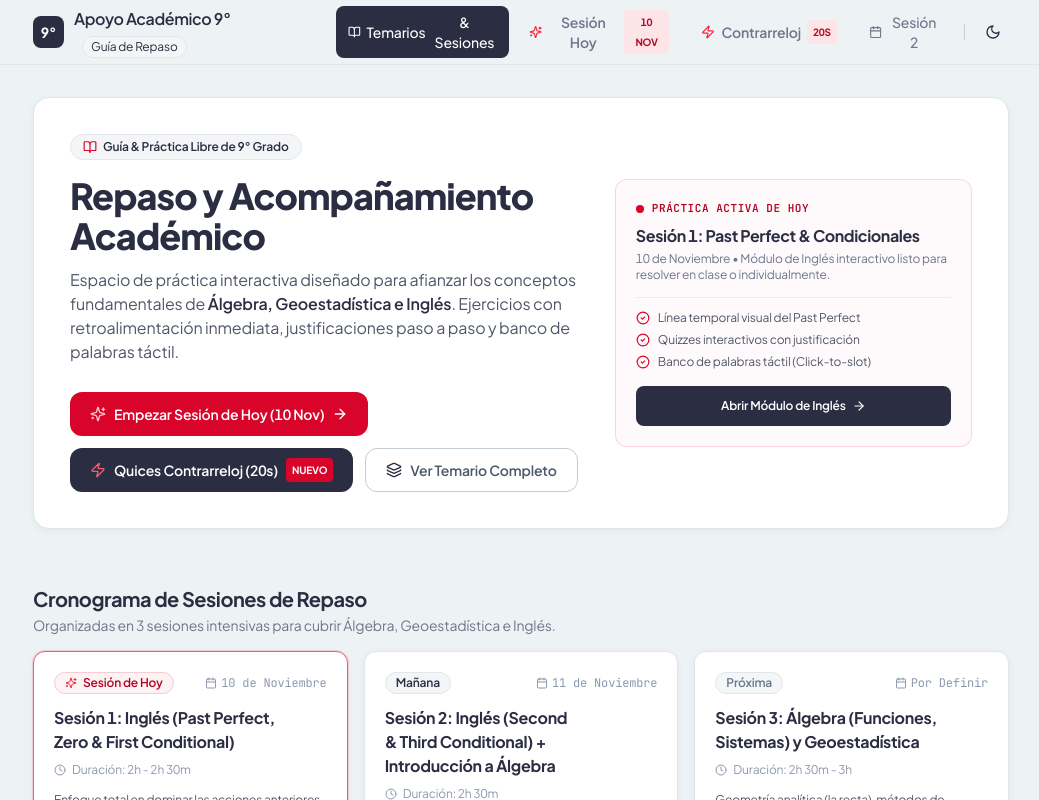
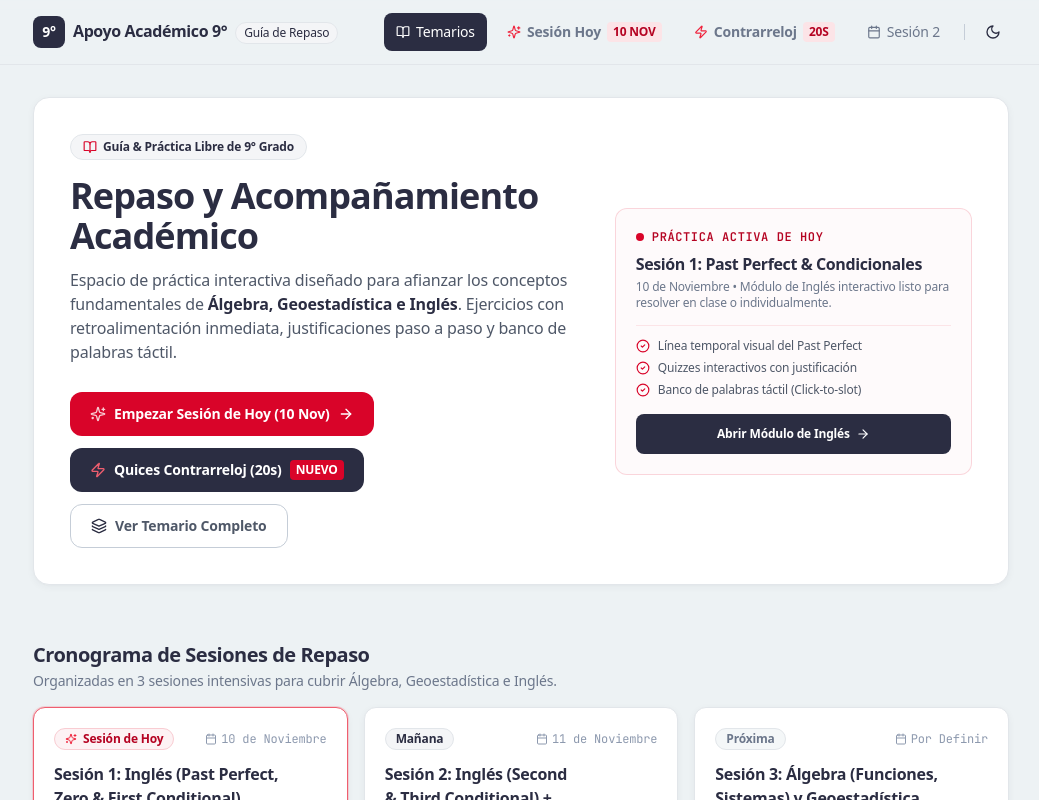
Before and after one commit to josemanuelufps/practica-mates-para-9no, a React (Vite) app: page / in a window 1280 px wide. Shown: the top 800 px of the page, without its empty margins (119-1158 px from the left). Built offline with nearby package versions, Linux system fonts and the light colour scheme.

Commit message:
style: replace overused font with Outfit and standardize arbitrary text sizes to design system ramp

```diff
--- a/src/App.tsx
+++ b/src/App.tsx
@@ -64,12 +64,12 @@ export function App() {
         {activeTab === 'landing' && (
           <div className="space-y-10 sm:space-y-14">
             {/* Hero Section with balanced 2-column layout */}
-            <section className="relative overflow-hidden rounded-2xl border border-slate-200 dark:border-navy-700 bg-white dark:bg-navy-800 p-6 sm:p-8 lg:p-9 shadow-subtle dark:shadow-subtle-dark">
-              <div className="grid grid-cols-1 lg:grid-cols-12 gap-8 items-center">
+            <section className="relative overflow-hidden rounded-2xl border border-slate-200 dark:border-navy-700 bg-white dark:bg-navy-800 p-5 sm:p-8 lg:p-9 shadow-subtle dark:shadow-subtle-dark">
+              <div className="grid grid-cols-1 lg:grid-cols-12 gap-6 lg:gap-8 items-center">
                 {/* Left: Main intro & actions */}
                 <div className="lg:col-span-7">
-                  <div className="inline-flex items-center gap-1.5 px-3 py-1 rounded-full text-xs font-semibold bg-navy-50 dark:bg-navy-900 text-navy-600 dark:text-slate-300 border border-slate-200 dark:border-navy-700 mb-4">
-                    <BookOpen className="w-3.5 h-3.5 text-crimson-600 dark:text-crimson-400" />
+                  <div className="inline-flex items-center gap-1.5 px-3 py-1 rounded-full text-xs font-semibold bg-navy-50 dark:bg-navy-900 text-navy-600 dark:text-slate-300 border border-slate-200 dark:border-navy-700 mb-3 sm:mb-4">
+                    <BookOpen className="w-3.5 h-3.5 text-crimson-600 dark:text-crimson-400 shrink-0" />
                     <span>Guía & Práctica Libre de 9° Grado</span>
                   </div>
 
@@ -77,7 +77,7 @@ export function App() {
                     Repaso y Acompañamiento Académico
                   </h1>
 
-                  <p className="mt-3 text-sm sm:text-base text-slate-700 dark:text-slate-400 leading-relaxed max-w-prose">
+                  <p className="mt-2.5 sm:mt-3 text-sm sm:text-base text-slate-700 dark:text-slate-400 leading-relaxed max-w-prose">
                     Espacio de práctica interactiva diseñado para afianzar los conceptos fundamentales de{' '}
                     <strong className="text-navy-600 dark:text-ice-300 font-semibold">
                       Álgebra, Geoestadística e Inglés
@@ -85,17 +85,17 @@ export function App() {
                     . Ejercicios con retroalimentación inmediata, justificaciones paso a paso y banco de palabras táctil.
                   </p>
 
-                  <div className="mt-7 flex flex-wrap items-center gap-3">
+                  <div className="mt-5 sm:mt-7 flex flex-col sm:flex-row sm:flex-wrap items-stretch sm:items-center gap-2.5 sm:gap-3">
                     <button
                       onClick={() => {
                         setActiveTab('sesion-1');
                         window.scrollTo({ top: 0, behavior: 'smooth' });
                       }}
-                      className="min-h-[44px] px-5 py-2.5 rounded-xl bg-crimson-600 hover:bg-crimson-500 text-white dark:bg-crimson-500 dark:hover:bg-crimson-400 dark:text-white font-semibold text-xs sm:text-sm flex items-center gap-2 shadow-xs transition-all active:scale-98"
+                      className="min-h-[44px] px-5 py-2.5 rounded-xl bg-crimson-600 hover:bg-crimson-500 text-white dark:bg-crimson-500 dark:hover:bg-crimson-400 dark:text-white font-semibold text-xs sm:text-sm flex items-center justify-center sm:justify-start gap-2 shadow-xs transition-all active:scale-98 w-full sm:w-auto"
                     >
-                      <Sparkles className="w-4 h-4 text-crimson-200" />
+                      <Sparkles className="w-4 h-4 text-crimson-200 shrink-0" />
                       <span>Empezar Sesión de Hoy (10 Nov)</span>
-                      <ArrowRight className="w-4 h-4" />
+                      <ArrowRight className="w-4 h-4 shrink-0" />
                     </button>
 
                     <button
@@ -103,11 +103,11 @@ export function App() {
                         setActiveTab('quices-contrarreloj');
                         window.scrollTo({ top: 0, behavior: 'smooth' });
                       }}
-                      className="min-h-[44px] px-5 py-2.5 rounded-xl bg-navy-600 hover:bg-navy-700 text-white dark:bg-navy-700 dark:hover:bg-navy-600 dark:text-ice-300 font-semibold text-xs sm:text-sm flex items-center gap-2 shadow-xs transition-all active:scale-98"
+                      className="min-h-[44px] px-5 py-2.5 rounded-xl bg-navy-600 hover:bg-navy-700 text-white dark:bg-navy-700 dark:hover:bg-navy-600 dark:text-ice-300 font-semibold text-xs sm:text-sm flex items-center justify-center sm:justify-start gap-2 shadow-xs transition-all active:scale-98 w-full sm:w-auto"
                     >
-                      <Zap className="w-4 h-4 text-crimson-400" />
+                      <Zap className="w-4 h-4 text-crimson-400 shrink-0" />
                       <span>Quices Contrarreloj (20s)</span>
-                      <span className="text-[10px] uppercase font-bold px-1.5 py-0.5 bg-crimson-600 text-white rounded">
+                      <span className="text-xs uppercase font-bold px-1.5 py-0.5 bg-crimson-600 text-white rounded shrink-0">
                         Nuevo
                       </span>
                     </button>
@@ -117,23 +117,23 @@ export function App() {
                       onClick={() => {
                         document.getElementById('temarios-section')?.scrollIntoView({ behavior: 'smooth' });
                       }}
-                      className="min-h-[44px] px-5 py-2.5 rounded-xl border border-slate-300 dark:border-navy-700 hover:bg-ice-200 dark:hover:bg-navy-700 text-slate-700 dark:text-slate-300 font-semibold text-xs sm:text-sm transition-colors flex items-center gap-2 active:scale-98"
+                      className="min-h-[44px] px-5 py-2.5 rounded-xl border border-slate-300 dark:border-navy-700 hover:bg-ice-200 dark:hover:bg-navy-700 text-slate-700 dark:text-slate-300 font-semibold text-xs sm:text-sm transition-colors flex items-center justify-center sm:justify-start gap-2 active:scale-98 w-full sm:w-auto"
                     >
-                      <Layers className="w-4 h-4 text-navy-600 dark:text-slate-400" />
+                      <Layers className="w-4 h-4 text-navy-600 dark:text-slate-400 shrink-0" />
                       <span>Ver Temario Completo</span>
                     </button>
                   </div>
                 </div>
 
                 {/* Right: Quick-access active session feature card */}
-                <div className="lg:col-span-5">
-                  <div className="p-5 rounded-xl border border-crimson-200/80 dark:border-crimson-900/60 bg-crimson-50/40 dark:bg-navy-900/70 shadow-2xs">
+                <div className="lg:col-span-5 mt-2 lg:mt-0">
+                  <div className="p-4 sm:p-5 rounded-xl border border-crimson-200/80 dark:border-crimson-900/60 bg-crimson-50/40 dark:bg-navy-900/70 shadow-2xs">
                     <div className="flex items-center gap-2 mb-2">
                       <span className="relative flex h-2 w-2">
                         <span className="animate-ping absolute inline-flex h-full w-full rounded-full bg-crimson-400 opacity-75"></span>
                         <span className="relative inline-flex rounded-full h-2 w-2 bg-crimson-600"></span>
                       </span>
-                      <span className="text-[11px] font-mono uppercase font-bold tracking-wider text-crimson-700 dark:text-crimson-300">
+                      <span className="text-xs font-mono uppercase font-bold tracking-wider text-crimson-700 dark:text-crimson-300">
                         Práctica Activa de Hoy
                       </span>
                     </div>
@@ -238,7 +238,7 @@ export function App() {
             <span className="mx-2">•</span>
             <span>Recurso público y libre para el estudiante</span>
           </div>
-          <div className="font-mono text-[11px] text-slate-500 dark:text-slate-400">
+          <div className="font-mono text-xs text-slate-500 dark:text-slate-400">
             Desplegado en GitHub Pages
           </div>
         </div>
--- a/src/components/Navbar.tsx
+++ b/src/components/Navbar.tsx
@@ -36,73 +36,75 @@ export const Navbar: React.FC<NavbarProps> = ({
 
   return (
     <header className="sticky top-0 z-50 border-b border-slate-200 bg-ice-300/90 backdrop-blur-md dark:border-navy-700 dark:bg-navy-950/90 transition-colors">
-      <div className="max-w-5xl mx-auto px-4 sm:px-6 h-16 flex items-center justify-between">
+      <div className="max-w-5xl mx-auto px-3 sm:px-6 h-16 flex items-center justify-between gap-2">
         {/* Brand / Logo */}
         <button
           onClick={handleNavLanding}
-          className="flex items-center gap-2.5 text-left group"
+          className="flex items-center gap-2 text-left group shrink-0"
         >
-          <div className="w-8 h-8 rounded-lg bg-navy-600 text-white dark:bg-crimson-600 dark:text-white flex items-center justify-center font-bold text-sm shadow-xs transition-transform group-hover:scale-105">
+          <div className="w-8 h-8 rounded-lg bg-navy-600 text-white dark:bg-crimson-600 dark:text-white flex items-center justify-center font-bold text-sm shadow-xs transition-transform group-hover:scale-105 shrink-0">
             9°
           </div>
           <div>
             <span className="font-semibold text-sm sm:text-base tracking-tight text-navy-600 dark:text-ice-300 group-hover:text-crimson-600 dark:group-hover:text-crimson-400 transition-colors">
-              Apoyo Académico 9°
+              <span className="hidden sm:inline">Apoyo Académico </span>9°
             </span>
-            <span className="hidden sm:inline-block ml-2 text-xs px-2 py-0.5 rounded-full bg-navy-50 dark:bg-navy-900 text-navy-600 dark:text-slate-300 border border-slate-200 dark:border-navy-700">
+            <span className="hidden md:inline-block ml-2 text-xs px-2 py-0.5 rounded-full bg-navy-50 dark:bg-navy-900 text-navy-600 dark:text-slate-300 border border-slate-200 dark:border-navy-700">
               Guía de Repaso
             </span>
           </div>
         </button>
 
         {/* Navigation links & Theme toggle */}
-        <div className="flex items-center gap-1.5 sm:gap-2">
+        <div className="flex items-center gap-1 sm:gap-2 shrink-0">
           <button
             onClick={handleNavLanding}
-            className={`min-h-[38px] px-2.5 sm:px-3 py-1.5 rounded-lg text-xs sm:text-sm font-medium transition-colors flex items-center gap-1.5 ${
+            className={`min-h-[38px] px-2 sm:px-3 py-1.5 rounded-lg text-xs sm:text-sm font-medium transition-colors flex items-center gap-1.5 ${
               activeTab === 'landing'
                 ? 'bg-navy-600 text-white dark:bg-navy-700 dark:text-ice-300 shadow-xs'
                 : 'text-slate-600 hover:text-navy-600 dark:text-slate-400 dark:hover:text-ice-300 hover:bg-ice-200 dark:hover:bg-navy-800'
             }`}
           >
             <BookOpen className="w-3.5 h-3.5" />
-            <span>Temarios</span>
-            <span className="hidden sm:inline">& Sesiones</span>
+            <span className="hidden sm:inline">Temarios</span>
+            <span className="sm:hidden">Inicio</span>
           </button>
 
           <button
             onClick={handleNavSession1}
-            className={`min-h-[38px] px-2.5 sm:px-3 py-1.5 rounded-lg text-xs sm:text-sm font-medium transition-colors flex items-center gap-1.5 ${
+            className={`min-h-[38px] px-2 sm:px-3 py-1.5 rounded-lg text-xs sm:text-sm font-medium transition-colors flex items-center gap-1.5 ${
               activeTab === 'sesion-1'
                 ? 'bg-crimson-600 text-white dark:bg-crimson-500 dark:text-white shadow-xs'
                 : 'text-slate-600 hover:text-crimson-600 dark:text-slate-400 dark:hover:text-crimson-400 hover:bg-ice-200 dark:hover:bg-navy-800'
             }`}
           >
             <Sparkles className="w-3.5 h-3.5 text-crimson-500 dark:text-crimson-300" />
-            <span className="font-semibold">Sesión Hoy</span>
-            <span className="hidden md:inline text-[10px] uppercase font-bold px-1.5 py-0.5 bg-crimson-100 dark:bg-crimson-900/60 text-crimson-700 dark:text-crimson-200 rounded">
+            <span className="font-semibold hidden sm:inline">Sesión Hoy</span>
+            <span className="font-semibold sm:hidden">Hoy</span>
+            <span className="hidden md:inline text-xs uppercase font-bold px-1.5 py-0.5 bg-crimson-100 dark:bg-crimson-900/60 text-crimson-700 dark:text-crimson-200 rounded">
               10 Nov
             </span>
           </button>
 
           <button
             onClick={handleNavTimedQuiz}
-            className={`min-h-[38px] px-2.5 sm:px-3 py-1.5 rounded-lg text-xs sm:text-sm font-medium transition-colors flex items-center gap-1.5 ${
+            className={`min-h-[38px] px-2 sm:px-3 py-1.5 rounded-lg text-xs sm:text-sm font-medium transition-colors flex items-center gap-1.5 ${
               activeTab === 'quices-contrarreloj'
                 ? 'bg-navy-600 text-white dark:bg-navy-700 dark:text-ice-300 shadow-xs'
                 : 'text-slate-600 hover:text-navy-600 dark:text-slate-400 dark:hover:text-ice-300 hover:bg-ice-200 dark:hover:bg-navy-800'
             }`}
           >
             <Zap className="w-3.5 h-3.5 text-crimson-500 dark:text-crimson-400" />
-            <span className="font-semibold">Contrarreloj</span>
-            <span className="text-[10px] uppercase font-bold px-1.5 py-0.5 bg-crimson-100 dark:bg-crimson-900/60 text-crimson-700 dark:text-crimson-200 rounded">
+            <span className="font-semibold hidden sm:inline">Contrarreloj</span>
+            <span className="font-semibold sm:hidden">Quiz</span>
+            <span className="text-xs uppercase font-bold px-1.5 py-0.5 bg-crimson-100 dark:bg-crimson-900/60 text-crimson-700 dark:text-crimson-200 rounded">
               20s
             </span>
           </button>
 
           <button
             onClick={handleNavSession2}
-            className={`hidden sm:flex min-h-[38px] px-3 py-1.5 rounded-lg text-xs sm:text-sm font-medium transition-colors items-center gap-1.5 ${
+            className={`hidden md:flex min-h-[38px] px-3 py-1.5 rounded-lg text-xs sm:text-sm font-medium transition-colors items-center gap-1.5 ${
               activeTab === 'sesion-2'
                 ? 'bg-navy-600 text-white dark:bg-navy-700 dark:text-ice-300 shadow-xs'
                 : 'text-slate-600 hover:text-navy-600 dark:text-slate-400 dark:hover:text-ice-300 hover:bg-ice-200 dark:hover:bg-navy-800'
@@ -112,13 +114,13 @@ export const Navbar: React.FC<NavbarProps> = ({
             <span>Sesión 2</span>
           </button>
 
-          <div className="h-4 w-px bg-slate-300 dark:bg-navy-700 mx-1" />
+          <div className="h-4 w-px bg-slate-300 dark:bg-navy-700 mx-0.5 sm:mx-1" />
 
           {/* Theme switcher */}
           <button
             onClick={() => setDarkMode(!darkMode)}
             aria-label="Alternar modo oscuro"
-            className="p-2 rounded-lg text-slate-600 hover:text-navy-600 dark:text-slate-400 dark:hover:text-ice-300 hover:bg-ice-200 dark:hover:bg-navy-800 transition-colors"
+            className="p-1.5 sm:p-2 rounded-lg text-slate-600 hover:text-navy-600 dark:text-slate-400 dark:hover:text-ice-300 hover:bg-ice-200 dark:hover:bg-navy-800 transition-colors shrink-0"
             title={darkMode ? 'Cambiar a modo claro' : 'Cambiar a modo oscuro'}
           >
             {darkMode ? <Sun className="w-4 h-4 text-crimson-400" /> : <Moon className="w-4 h-4 text-navy-600" />}
--- a/src/components/SessionList.tsx
+++ b/src/components/SessionList.tsx
@@ -27,7 +27,7 @@ export const SessionList: React.FC<SessionListProps> = ({ onSelectSession }) =>
           return (
             <div
               key={session.id}
-              className={`rounded-xl border p-5 flex flex-col justify-between transition-all ${
+              className={`rounded-xl border p-4 sm:p-5 flex flex-col justify-between transition-all ${
                 isActive
                   ? 'border-crimson-400 dark:border-crimson-500/80 bg-white dark:bg-navy-800 shadow-subtle dark:shadow-subtle-dark ring-1 ring-crimson-300/40 dark:ring-crimson-500/30'
                   : 'border-slate-200 dark:border-navy-700 bg-white dark:bg-navy-800/80 shadow-subtle dark:shadow-subtle-dark hover:border-slate-400 dark:hover:border-navy-600'
@@ -70,7 +70,7 @@ export const SessionList: React.FC<SessionListProps> = ({ onSelectSession }) =>
 
                 {/* Key topics bullets */}
                 <div className="space-y-1.5 mb-5 border-t border-slate-200 dark:border-navy-700 pt-3">
-                  <span className="text-[11px] font-semibold uppercase tracking-wider text-slate-400 dark:text-slate-500 block">
+                  <span className="text-xs font-semibold uppercase tracking-wider text-slate-400 dark:text-slate-500 block">
                     Puntos clave:
                   </span>
                   <ul className="text-xs text-slate-700 dark:text-slate-300 space-y-1">
@@ -81,7 +81,7 @@ export const SessionList: React.FC<SessionListProps> = ({ onSelectSession }) =>
                       </li>
                     ))}
                     {session.keyTopics.length > 3 && (
-                      <li className="text-[11px] text-slate-400 dark:text-slate-500 italic">
+                      <li className="text-xs text-slate-400 dark:text-slate-500 italic">
                         + {session.keyTopics.length - 3} puntos adicionales
                       </li>
                     )}
--- a/src/components/TopicList.tsx
+++ b/src/components/TopicList.tsx
@@ -99,7 +99,7 @@ export const TopicList: React.FC = () => {
                   </p>
                 </div>
               </div>
-              <span className="self-start sm:self-auto text-[11px] font-semibold px-2.5 py-1 rounded-full bg-navy-50 dark:bg-navy-900 text-navy-600 dark:text-slate-300 border border-slate-200 dark:border-navy-700">
+              <span className="self-start sm:self-auto text-xs font-semibold px-2.5 py-1 rounded-full bg-navy-50 dark:bg-navy-900 text-navy-600 dark:text-slate-300 border border-slate-200 dark:border-navy-700">
                 {group.badge}
               </span>
             </div>
@@ -126,7 +126,7 @@ export const TopicList: React.FC = () => {
                         {cat.category}
                       </span>
                       <div className="flex items-center gap-2">
-                        <span className="text-[11px] text-slate-500 font-mono">
+                        <span className="text-xs text-slate-500 font-mono">
                           {cat.items.length} temas
                         </span>
                         {isOpen ? (
--- a/src/components/quiz/MultipleChoiceQuiz.tsx
+++ b/src/components/quiz/MultipleChoiceQuiz.tsx
@@ -67,7 +67,7 @@ export const MultipleChoiceQuiz: React.FC<MultipleChoiceQuizProps> = ({
                   {item.question}
                 </div>
                 {item.category && (
-                  <span className="self-start sm:self-auto shrink-0 text-[11px] font-mono uppercase px-2.5 py-0.5 rounded-full bg-navy-50 dark:bg-navy-900 text-navy-600 dark:text-slate-300 border border-slate-200 dark:border-navy-700">
+                  <span className="self-start sm:self-auto shrink-0 text-xs font-mono uppercase px-2.5 py-0.5 rounded-full bg-navy-50 dark:bg-navy-900 text-navy-600 dark:text-slate-300 border border-slate-200 dark:border-navy-700">
                     {item.category.split(' - ')[0]}
                   </span>
                 )}
--- a/src/components/quiz/WordBankSlotQuiz.tsx
+++ b/src/components/quiz/WordBankSlotQuiz.tsx
@@ -103,7 +103,7 @@ export const WordBankSlotQuiz: React.FC<WordBankSlotQuizProps> = ({ exercise })
 
       {/* Word bank pool */}
       <div className="mb-6 p-4 rounded-xl border border-dashed border-slate-300 dark:border-navy-600 bg-ice-100/70 dark:bg-navy-900/40">
-        <div className="text-[11px] font-mono uppercase tracking-wider text-slate-500 dark:text-slate-400 mb-2.5 font-semibold">
+        <div className="text-xs font-mono uppercase tracking-wider text-slate-500 dark:text-slate-400 mb-2.5 font-semibold">
           Banco de palabras disponibles:
         </div>
         <div className="flex flex-wrap gap-2.5 min-h-[44px] items-center">
@@ -183,7 +183,7 @@ export const WordBankSlotQuiz: React.FC<WordBankSlotQuizProps> = ({ exercise })
                       ))}
                   </span>
                 ) : (
-                  <span className="text-[11px] text-slate-400 dark:text-slate-500 italic">
+                  <span className="text-xs text-slate-400 dark:text-slate-500 italic">
                     [Soltar aquí]
                   </span>
                 )}
--- a/src/components/timedQuiz/TimedQuizView.tsx
+++ b/src/components/timedQuiz/TimedQuizView.tsx
@@ -430,7 +430,7 @@ export const TimedQuizView: React.FC<TimedQuizViewProps> = ({ onBackToLanding })
                       </span>
                     </div>
                   )}
-                  <p className="text-slate-600 dark:text-slate-400 italic text-[11px] pt-1">
+                  <p className="text-slate-600 dark:text-slate-400 italic text-xs pt-1">
                     {res.explanation}
                   </p>
                 </div>
--- a/src/index.css
+++ b/src/index.css
@@ -14,7 +14,7 @@
   body {
     background-color: #EDF2F4;
     color: #2B2D42;
-    font-family: 'Plus Jakarta Sans', system-ui, -apple-system, sans-serif;
+    font-family: 'Outfit', system-ui, -apple-system, sans-serif;
     letter-spacing: -0.011em;
     line-height: 1.6;
     -webkit-font-smoothing: antialiased;
--- a/tailwind.config.js
+++ b/tailwind.config.js
@@ -8,7 +8,7 @@ export default {
   theme: {
     extend: {
       fontFamily: {
-        sans: ['"Plus Jakarta Sans"', 'system-ui', '-apple-system', 'BlinkMacSystemFont', '"Segoe UI"', 'Roboto', 'sans-serif'],
+        sans: ['"Outfit"', 'system-ui', '-apple-system', 'BlinkMacSystemFont', '"Segoe UI"', 'Roboto', 'sans-serif'],
         mono: ['"JetBrains Mono"', 'ui-monospace', 'SFMono-Regular', 'Menlo', 'Monaco', 'Consolas', 'monospace'],
       },
       colors: {
```
Also changed, not shown: src/components/EnglishSessionView.tsx (+5 -5 lines), .impeccable/live/config.json (added), 2 other files (tests, documents, lock files or other folders).
